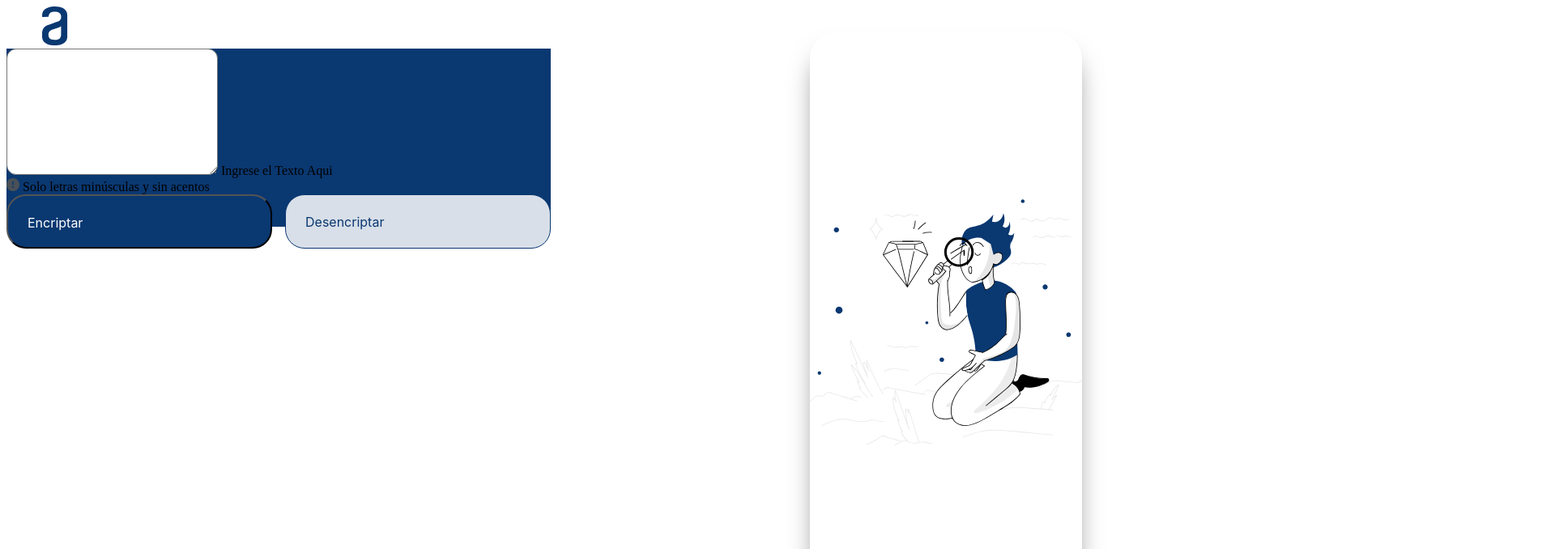
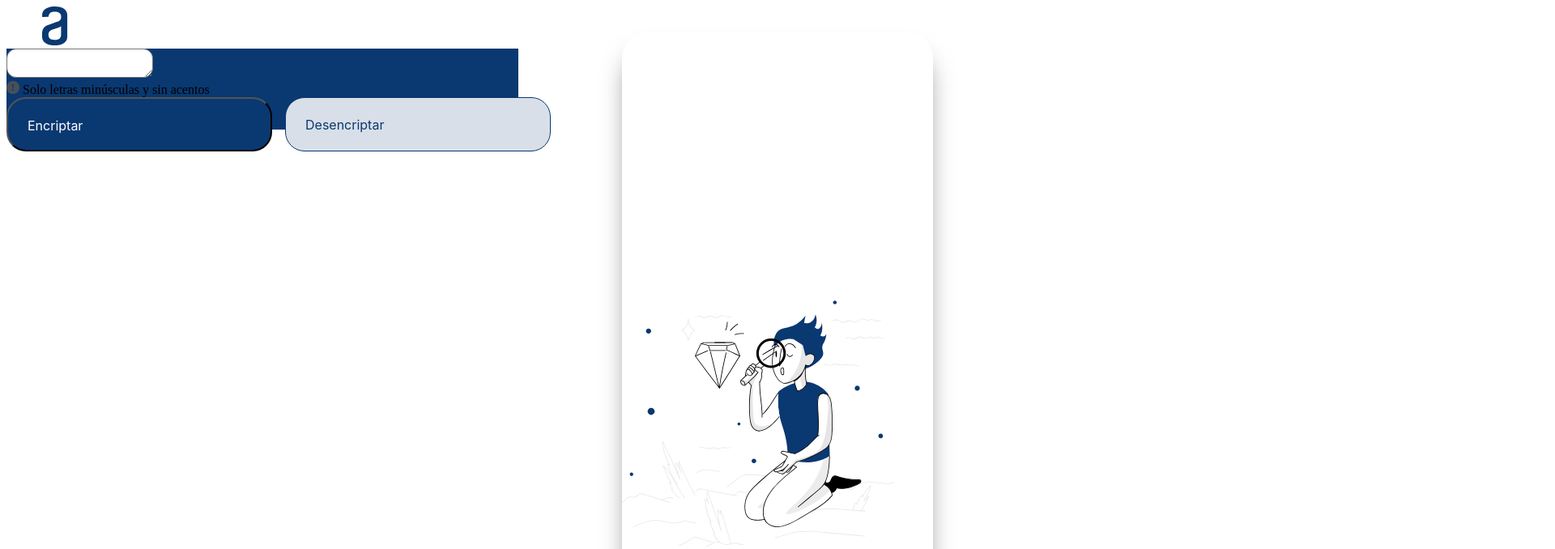
Before and after one commit to RomeroIsHere/ChallengeCodificadorONE, a plain HTML site: page index.html in a window 1280 px wide. Shown: the top 678 px of the page at 81% size, 1920 px wide, since content can reach past the window. Drawn offline with Linux system fonts and the light colour scheme.

Commit message:
Modified structure to fall properly on different Screen Sizes

```diff
--- a/index.html
+++ b/index.html
@@ -8,22 +8,13 @@
 </head>
 <body>
     <img src="Img/logo.svg" alt="Logo de Alura" id="logo">
-    <div id="mainContainerFrame">
-
+    <br>
         <div id="leftSider">
-
-            <div id="textAdder">
-                <textarea name="encoder" id="text" cols="30" rows="10">
-
+                <textarea name="encoder" id="text" placeholder="Ingrese el texto aqui">
                 </textarea>
-                Ingrese el Texto Aqui
-            </div>
             <div id="foot">
-                <div>
-                    <img src="Img/information.svg" alt="Logo información" style="height: 16;width: 16;">
-
-                    Solo letras minúsculas y sin acentos
-                </div>
+                <img src="Img/information.svg" alt="Logo información" style="height: 16;width: 16;">
+                Solo letras minúsculas y sin acentos
                 <div  id="framedButton">
                     <button id="encrypt" onclick="buttonEncrypt();">
                         Encriptar
@@ -35,8 +26,9 @@
             </div>
         </div>
         <div id="encoded">
+            <div id="frameFive">
             <img src="Img/man.svg" alt="Persona viendo un diamante">
-            <div id="frameFive">
+
                 <h2>
                     Ningún mensaje fue encontrado
                 </h2>
@@ -45,7 +37,7 @@
             </div>
         </div>
 
-    </div>
+
     <script src="Codificador.js"></script>
 </body>
 </html>
--- a/styles.css
+++ b/styles.css
@@ -1,35 +1,24 @@
 #mainContainerFrame{
-    width: 120px;
+    align-content: center;
+    width: 100%;
     height: 100%;
-
-    background: #ff1515;
+    position: absolute;
+    top: 40px;
     box-shadow: 0px 24px 32px -8px rgba(0, 0, 0, 0.08);
     border-radius: 32px;
+    display: inline-flex;
 }
 
 #leftSider{
     float: left;
+    width: 50%;
     background:#0A3871;
 
 }
-#encoded{
-    /* Rectangle 1 */
-align-content: center;
-position: absolute;
 
-height: 90%;
-left: 1000px;
-top: 40px;
-
-/* White */
-background: #FFFFFF;
-/* shadow */
-box-shadow: 0px 24px 32px -8px rgba(0, 0, 0, 0.5);
-border-radius: 32px;
-
-}
 #foot{
     float: left;
+    bottom: 5%;
     height: 60px;
 }
 #text{
@@ -122,7 +111,7 @@ flex-grow: 1;
 }
 #logo{
 width: Fixed (120px);
-    height: Fixed (48px);
+height: Fixed(48px);
 top: 40px;
 left: 40px;
 gap: 40px;
@@ -131,28 +120,49 @@ flex-grow: 1;
 /* Frame 5 */
 
 /* Auto layout */
-display: flex;
-flex-direction: column;
-align-items: flex-start;
+
 padding: 0px;
 gap: 16px;
-margin: 20px;
-position: absolute;
-width: 336px;
-height: 122px;
-left: 1032px;
-top: 619px;
+margin: 50%,50%,50px,0px;
+bottom: 20px;
+
 /* Ningún mensaje fue encontrado */
 
 width: 336px;
 height: 58px;
+
+font-family: 'calibri';
+font-style: normal;
 font-weight: 700;
 font-size: 24px;
 line-height: 120%;
 /* or 29px */
 text-align: center;
-   vertical-align: center;
 
 /* Gray/gray-500 */
 color: #343A40;
+
+
+/* Inside auto layout */
+
+
 }
+
+#encoded{
+    /* Rectangle 1 */
+align-content: center;
+position: absolute;
+min-width: 30%;
+max-width: 50%;
+height: 90%;
+right: 10%;
+top: 40px;
+display: inline;
+
+/* White */
+background: #FFFFFF;
+/* shadow */
+box-shadow: 0px 24px 32px -8px rgba(0, 0, 0, 0.5);
+border-radius: 32px;
+
+}
```
Lines whose indentation alone changed are shown as unchanged.
